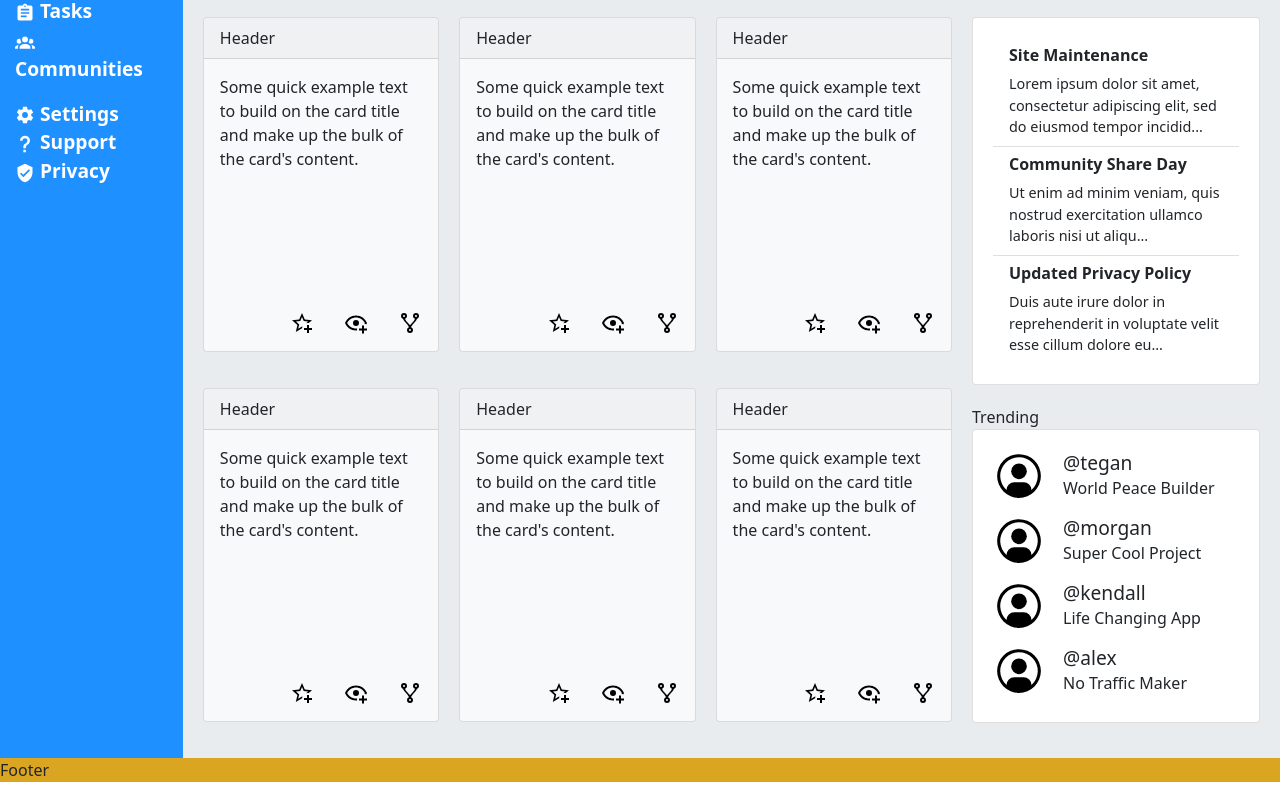
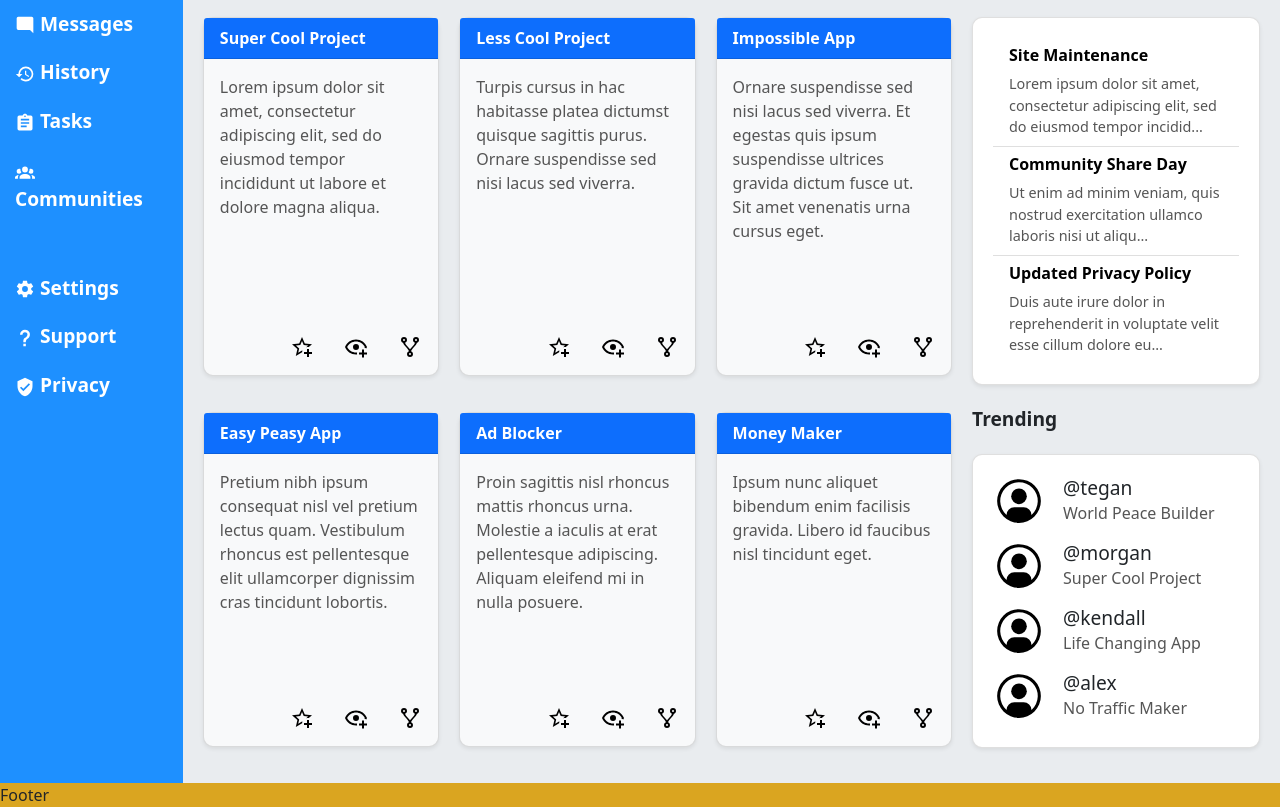
Before and after one commit to Vurnex/admin-dashboard, a plain HTML site: page index.html in a window 1280 px wide. Shown: the part 213-1020 px from the top of the page. Before the commit the page ends 995 px from the top, so only its background shows below. Drawn offline with nearby package versions, Linux system fonts and the light colour scheme.

Commit message:
Adjust styles

```diff
--- a/css/styles.scss
+++ b/css/styles.scss
@@ -1,8 +1,11 @@
 $font: 'Roboto' system-ui, -apple-system, BlinkMacSystemFont, Segoe UI, Oxygen, Ubuntu, Cantarell, Open Sans, Helvetica Neue, sans-serif;
 $color-dodgerblue: #1E90FF;
+$color-cardHeader: #0d6efd;
 $color-white: white;
 $color-silver: #e9ecef;
 $color-goldenrod: #DAA520;
+$color-textColor: rgb(85, 85, 85);
+$label-fontSize: 1.2rem;
 
 body {
 
@@ -42,6 +45,17 @@ body {
 .menu ul {
     list-style-type: none;
     padding: 0 !important;
+
+    li {
+
+        margin-bottom: 20px;
+    }
+
+}
+
+.menu ul:nth-child(2) {
+
+    margin-top: 30px;
 }
 
 .logo {
@@ -148,6 +162,7 @@ body {
     background-color: $color-silver;
     grid-area: content;
     min-height: 75vh;
+    min-width: 75vh;
 
     display: grid;
     gap: 20px;
@@ -160,6 +175,13 @@ body {
                         "projects projects announcements"
                         "projects projects trending"
                         "projects projects trending";
+
+
+    label {
+
+        font-weight: bold;
+        font-size: $label-fontSize;
+    }
 
 }
 
@@ -190,10 +212,12 @@ body {
 
     h6 {
         font-weight: bold;
+        color: black;
     }
 
     li {
         font-size: 0.9rem;
+        color: $color-textColor;
     }
 }
 
@@ -203,6 +227,22 @@ body {
     grid-template-columns: 1fr;
     grid-template-rows: 1fr;
 
+    p {
+        color: $color-textColor;
+    }
+
+}
+
+.card {
+
+    border-radius: 10px !important;
+}
+
+.card-header {
+
+    font-weight: bold;
+    color: white;
+    background-color: $color-cardHeader !important;
 }
 
 .card-buttons {
@@ -215,8 +255,13 @@ body {
 .trending-container {
 
     grid-area: trending;
-    height: 333px;
+    height: 358px;
     width: 288px;
+
+    label {
+
+        margin-bottom: 20px;
+    }
 
 }
 
@@ -241,6 +286,7 @@ body {
     p {
 
         grid-column-start: 2;
+        color: $color-textColor;
     }
 }
 
--- a/index.html
+++ b/index.html
@@ -83,10 +83,12 @@
 
             <div class="projects-container">
 
-                <div class="card text-dark bg-light mb-3" style="max-width: 18rem;">
-                    <div class="card-header">Header</div>
+                <div class="card text-dark bg-light mb-3 shadow-sm" style="max-width: 18rem;">
+                    <div class="card-header">Super Cool Project</div>
                     <div class="card-body body-grid">
-                      <p class="card-text">Some quick example text to build on the card title and make up the bulk of the card's content.</p>
+                      <p class="card-text">Lorem ipsum dolor sit amet, consectetur
+                        adipiscing elit, sed do eiusmod tempor incididunt ut labore et
+                        dolore magna aliqua.</p>
 
                       <div class="card-buttons">
                         <img src="img/star-plus-outline.svg">
@@ -95,10 +97,11 @@
                       </div>
                     </div>
                 </div>
-                <div class="card text-dark bg-light mb-3" style="max-width: 18rem;">
-                    <div class="card-header">Header</div>
+                <div class="card text-dark bg-light mb-3 shadow-sm" style="max-width: 18rem;">
+                    <div class="card-header">Less Cool Project</div>
                     <div class="card-body body-grid">
-                      <p class="card-text">Some quick example text to build on the card title and make up the bulk of the card's content.</p>
+                      <p class="card-text">Turpis cursus in hac habitasse platea dictumst quisque sagittis purus.
+                        Ornare suspendisse sed nisi lacus sed viverra.</p>
 
                       <div class="card-buttons">
                         <img src="img/star-plus-outline.svg">
@@ -108,10 +111,11 @@
 
                     </div>
                 </div>
-                <div class="card text-dark bg-light mb-3" style="max-width: 18rem;">
-                    <div class="card-header">Header</div>
+                <div class="card text-dark bg-light mb-3 shadow-sm" style="max-width: 18rem;">
+                    <div class="card-header">Impossible App</div>
                     <div class="card-body body-grid">
-                      <p class="card-text">Some quick example text to build on the card title and make up the bulk of the card's content.</p>
+                      <p class="card-text">Ornare suspendisse sed nisi lacus sed viverra.
+                        Et egestas quis ipsum suspendisse ultrices gravida dictum fusce ut. Sit amet venenatis urna cursus eget.</p>
 
                       <div class="card-buttons">
                         <img src="img/star-plus-outline.svg">
@@ -121,10 +125,11 @@
 
                     </div>
                 </div>
-                <div class="card text-dark bg-light mb-3" style="max-width: 18rem;">
-                    <div class="card-header">Header</div>
+                <div class="card text-dark bg-light mb-3 shadow-sm" style="max-width: 18rem;">
+                    <div class="card-header">Easy Peasy App</div>
                     <div class="card-body body-grid">
-                      <p class="card-text">Some quick example text to build on the card title and make up the bulk of the card's content.</p>
+                      <p class="card-text">Pretium nibh ipsum consequat nisl vel pretium lectus quam.
+                        Vestibulum rhoncus est pellentesque elit ullamcorper dignissim cras tincidunt lobortis.</p>
 
                       <div class="card-buttons">
                         <img src="img/star-plus-outline.svg">
@@ -134,10 +139,11 @@
 
                     </div>
                 </div>
-                <div class="card text-dark bg-light mb-3" style="max-width: 18rem;">
-                    <div class="card-header">Header</div>
+                <div class="card text-dark bg-light mb-3 shadow-sm" style="max-width: 18rem;">
+                    <div class="card-header">Ad Blocker</div>
                     <div class="card-body body-grid">
-                      <p class="card-text">Some quick example text to build on the card title and make up the bulk of the card's content.</p>
+                      <p class="card-text">Proin sagittis nisl rhoncus mattis rhoncus urna.
+                        Molestie a iaculis at erat pellentesque adipiscing. Aliquam eleifend mi in nulla posuere.</p>
 
                       <div class="card-buttons">
                         <img src="img/star-plus-outline.svg">
@@ -147,10 +153,11 @@
 
                     </div>
                 </div>
-                <div class="card text-dark bg-light mb-3" style="max-width: 18rem;">
-                    <div class="card-header">Header</div>
+                <div class="card text-dark bg-light mb-3 shadow-sm" style="max-width: 18rem;">
+                    <div class="card-header">Money Maker</div>
                     <div class="card-body body-grid">
-                      <p class="card-text">Some quick example text to build on the card title and make up the bulk of the card's content.</p>
+                      <p class="card-text">Ipsum nunc aliquet bibendum enim facilisis gravida.
+                        Libero id faucibus nisl tincidunt eget.</p>
 
                       <div class="card-buttons">
                         <img src="img/star-plus-outline.svg">
@@ -166,7 +173,7 @@
 
             <div class="announcements-container">
 
-                <div class="card" style="width: 18rem;">
+                <div class="card shadow-sm" style="width: 18rem;">
                     <ul class="list-group list-group-flush">
                       <li class="list-group-item"> <h6>Site Maintenance</h6> Lorem ipsum dolor sit amet, consectetur adipiscing elit,
                         sed do eiusmod tempor incidid...</li>
@@ -180,7 +187,7 @@
 
             <div class="trending-container">
                 <label>Trending</label>
-                <div class="card">
+                <div class="card shadow-sm">
                     <div class="card-body">
                         <div class="trend-info">
                             <img src="img/avatar.svg">
```
Also changed, not shown: css/styles.css, 1 other file.
